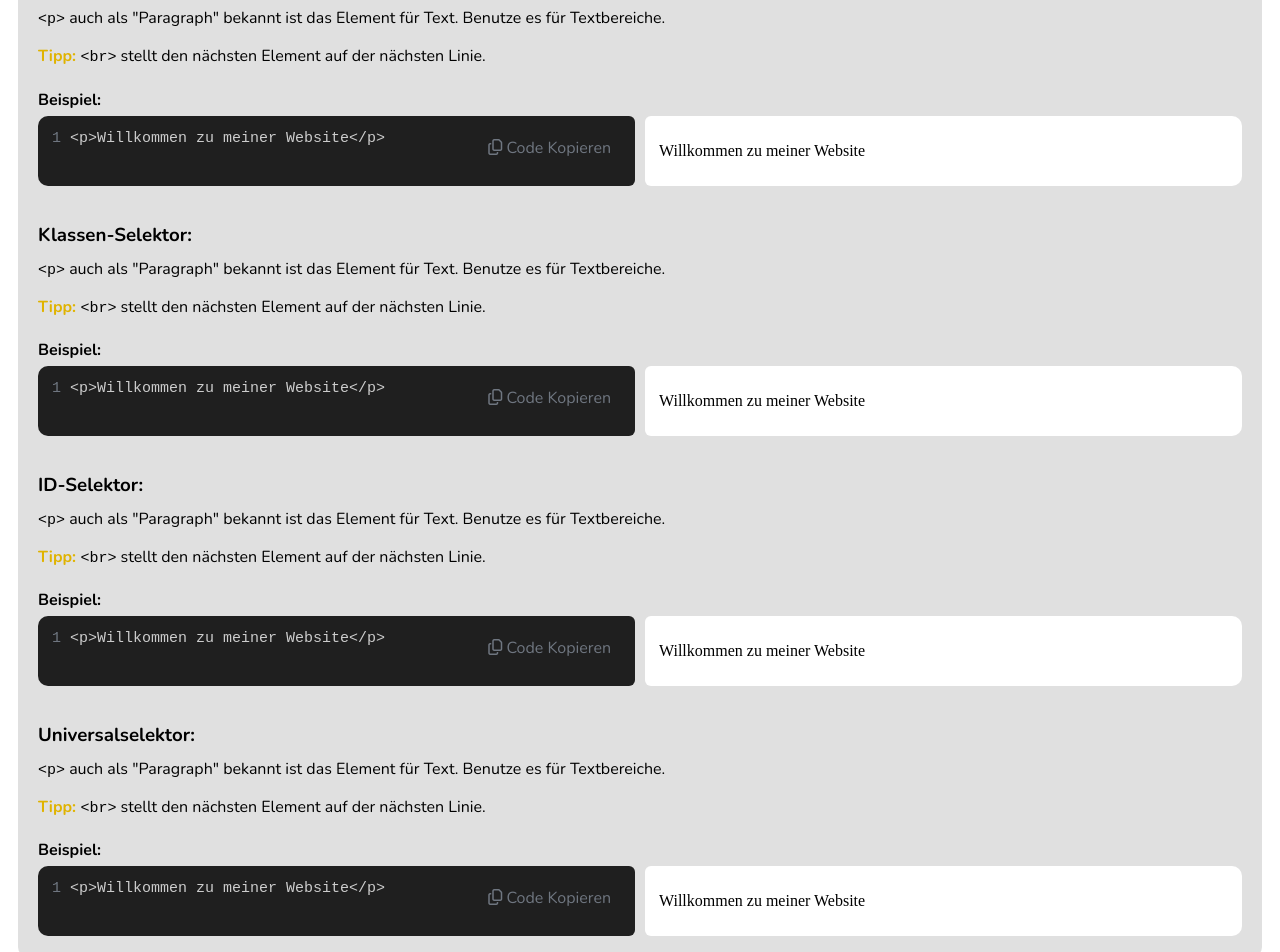
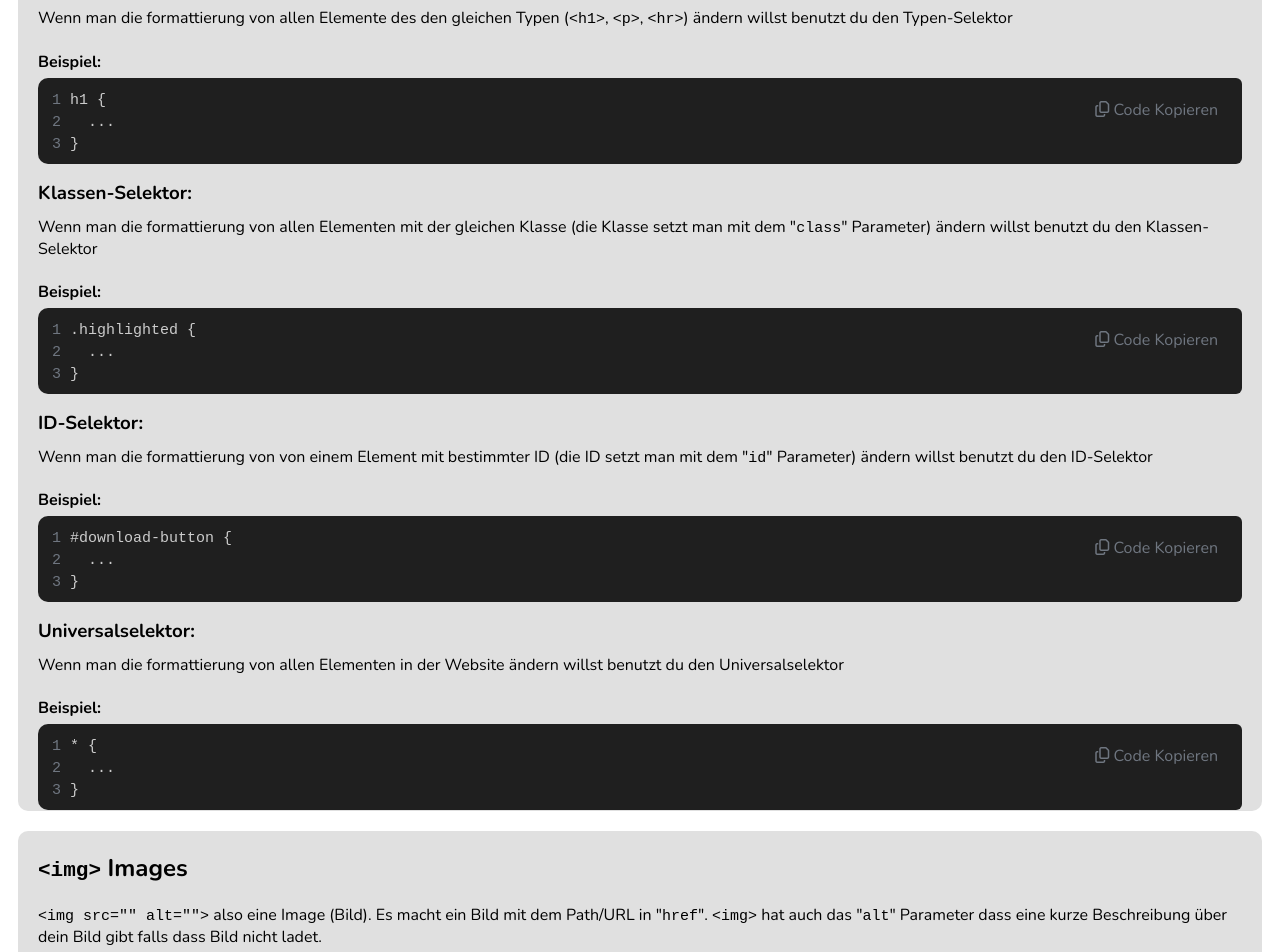
Before and after one commit to OrangeUnivers/webTutorial, a plain HTML site: page css/index.html in a window 1280 px wide. Shown: the part 1040-1992 px from the top of the page. Drawn offline with nearby package versions, Linux system fonts and the light colour scheme.

Commit message:
Update index.html

```diff
--- a/css/index.html
+++ b/css/index.html
@@ -47,56 +47,40 @@
         <h2>CSS-Selektoren</h2>
         <p>CSS kann Objekte formattieren, aber dafür muss man Elemente wenn CSS Internal/External benutzt erst mal auswählen.</p>
         <h3>Typ-Selektor:</h3>
-        <p><code>&lt;p&gt;</code> auch als "Paragraph" bekannt ist das Element für Text. Benutze es für Textbereiche.</p>
-        <p><b style="color: rgb(224, 179, 0);">Tipp: </b><code>&lt;br&gt;</code> stellt den nächsten Element auf der nächsten Linie.</p>
+        <p>Wenn man die formattierung von allen Elemente des den gleichen Typen (<code>&lt;h1&gt;</code>, <code>&lt;p&gt;</code>, <code>&lt;hr&gt;</code>) ändern willst benutzt du den Typen-Selektor</p>
         <h4 style="margin-bottom: 5px;">Beispiel:</h4>
-        <div class="example">
-            <div class="code" id="code-paragraph">
-                <a class="copy" onclick="copycode(`code-paragraph`)"><i class="fa-regular fa-copy"></i> Code Kopieren</a>
-                <code><span class="number">1 </span>&lt;p&gt;Willkommen zu meiner Website&lt;/p&gt;</code>
-            </div>
-            <div class="html">
-                <p>Willkommen zu meiner Website</p>
-            </div>
+        <div class="code" id="code-selector-element">
+            <a class="copy" onclick="copycode(`code-selector-element`)"><i class="fa-regular fa-copy"></i> Code Kopieren</a>
+            <code><span class="number">1 </span>h1 {</code><br>
+            <code><span class="number">2 </span>  ...</code><br>
+            <code><span class="number">3 </span>}</code>
         </div><br>
         <h3>Klassen-Selektor:</h3>
-        <p><code>&lt;p&gt;</code> auch als "Paragraph" bekannt ist das Element für Text. Benutze es für Textbereiche.</p>
-        <p><b style="color: rgb(224, 179, 0);">Tipp: </b><code>&lt;br&gt;</code> stellt den nächsten Element auf der nächsten Linie.</p>
+        <p>Wenn man die formattierung von allen Elementen mit der gleichen Klasse (die Klasse setzt man mit dem "<code>class</code>" Parameter) ändern willst benutzt du den Klassen-Selektor</p>
         <h4 style="margin-bottom: 5px;">Beispiel:</h4>
-        <div class="example">
-            <div class="code" id="code-paragraph">
-                <a class="copy" onclick="copycode(`code-paragraph`)"><i class="fa-regular fa-copy"></i> Code Kopieren</a>
-                <code><span class="number">1 </span>&lt;p&gt;Willkommen zu meiner Website&lt;/p&gt;</code>
-            </div>
-            <div class="html">
-                <p>Willkommen zu meiner Website</p>
-            </div>
+        <div class="code" id="code-selector-class">
+            <a class="copy" onclick="copycode(`code-selector-class`)"><i class="fa-regular fa-copy"></i> Code Kopieren</a>
+            <code><span class="number">1 </span>.highlighted {</code><br>
+            <code><span class="number">2 </span>  ...</code><br>
+            <code><span class="number">3 </span>}</code>
         </div><br>
         <h3>ID-Selektor:</h3>
-        <p><code>&lt;p&gt;</code> auch als "Paragraph" bekannt ist das Element für Text. Benutze es für Textbereiche.</p>
-        <p><b style="color: rgb(224, 179, 0);">Tipp: </b><code>&lt;br&gt;</code> stellt den nächsten Element auf der nächsten Linie.</p>
+        <p>Wenn man die formattierung von von einem Element mit bestimmter ID (die ID setzt man mit dem "<code>id</code>" Parameter) ändern willst benutzt du den ID-Selektor</p>
         <h4 style="margin-bottom: 5px;">Beispiel:</h4>
-        <div class="example">
-            <div class="code" id="code-paragraph">
-                <a class="copy" onclick="copycode(`code-paragraph`)"><i class="fa-regular fa-copy"></i> Code Kopieren</a>
-                <code><span class="number">1 </span>&lt;p&gt;Willkommen zu meiner Website&lt;/p&gt;</code>
-            </div>
-            <div class="html">
-                <p>Willkommen zu meiner Website</p>
-            </div>
+        <div class="code" id="code-selector-id">
+            <a class="copy" onclick="copycode(`code-selector-id`)"><i class="fa-regular fa-copy"></i> Code Kopieren</a>
+            <code><span class="number">1 </span>#download-button {</code><br>
+            <code><span class="number">2 </span>  ...</code><br>
+            <code><span class="number">3 </span>}</code>
         </div><br>
         <h3>Universalselektor:</h3>
-        <p><code>&lt;p&gt;</code> auch als "Paragraph" bekannt ist das Element für Text. Benutze es für Textbereiche.</p>
-        <p><b style="color: rgb(224, 179, 0);">Tipp: </b><code>&lt;br&gt;</code> stellt den nächsten Element auf der nächsten Linie.</p>
+        <p>Wenn man die formattierung von allen Elementen in der Website ändern willst benutzt du den Universalselektor</p>
         <h4 style="margin-bottom: 5px;">Beispiel:</h4>
-        <div class="example">
-            <div class="code" id="code-paragraph">
-                <a class="copy" onclick="copycode(`code-paragraph`)"><i class="fa-regular fa-copy"></i> Code Kopieren</a>
-                <code><span class="number">1 </span>&lt;p&gt;Willkommen zu meiner Website&lt;/p&gt;</code>
-            </div>
-            <div class="html">
-                <p>Willkommen zu meiner Website</p>
-            </div>
+        <div class="code" id="code-selector-universal">
+            <a class="copy" onclick="copycode(`code-selector-universal`)"><i class="fa-regular fa-copy"></i> Code Kopieren</a>
+            <code><span class="number">1 </span>* {</code><br>
+            <code><span class="number">2 </span>  ...</code><br>
+            <code><span class="number">3 </span>}</code>
         </div>
     </div>
     <div class="question">
```
